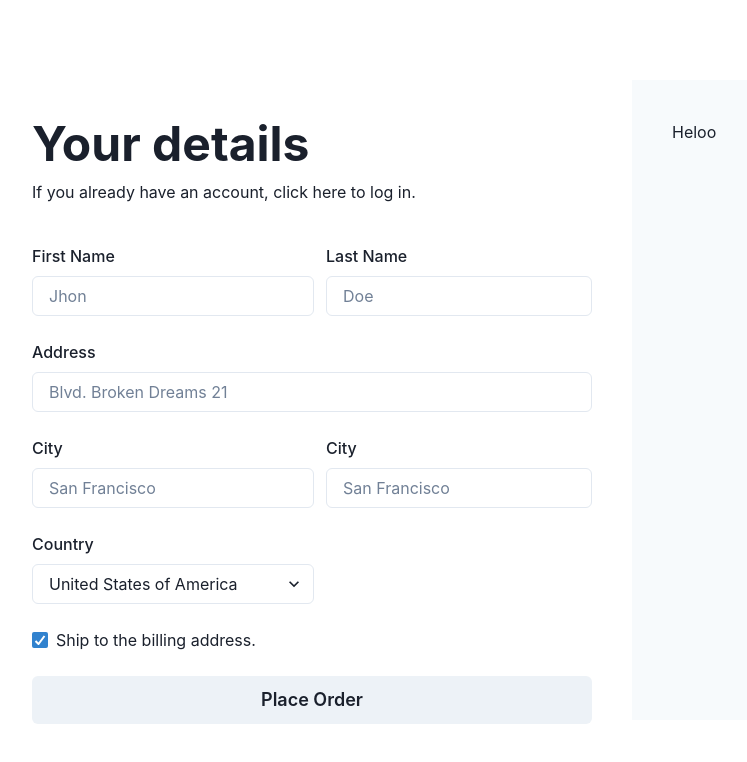
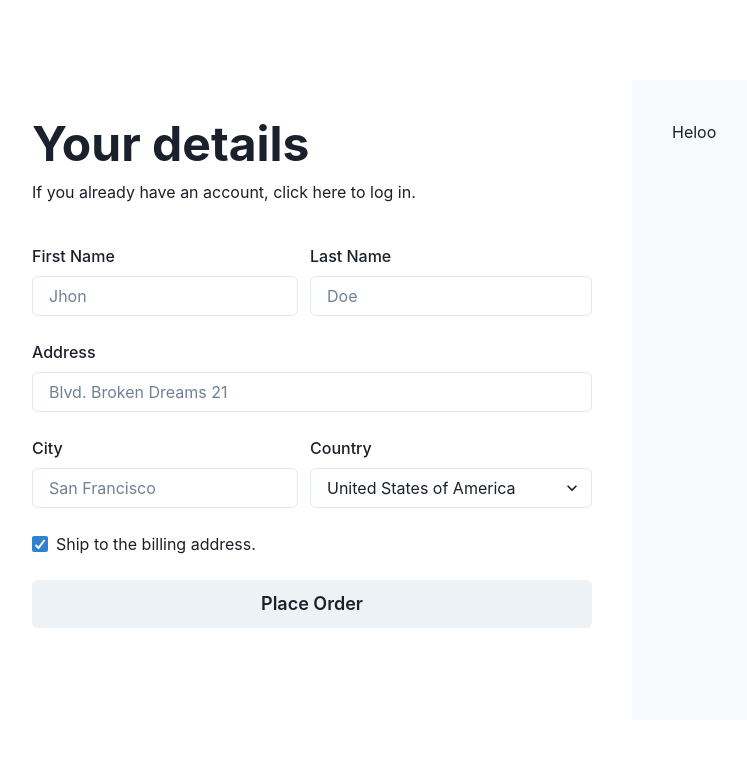
Before and after one commit to alifakbar111/my-app-chakra, a Next.js app: page / in a window 1280 px wide. Shown: the top 762 px of the page, without its empty margins (8-755 px from the left). Built offline with nearby package versions, Linux system fonts and the light colour scheme.

Commit message:
fix: duplicated city field

```diff
--- a/src/sections/details.tsx
+++ b/src/sections/details.tsx
@@ -38,12 +38,6 @@ const Details = () => {
         </GridItem>
         <GridItem colSpan={1}>
           <FormControl>
-            <FormLabel>City</FormLabel>
-            <Input placeholder="San Francisco" />
-          </FormControl>
-        </GridItem>
-        <GridItem colSpan={1}>
-          <FormControl>
             <FormLabel>Country</FormLabel>
             <Select>
               <option value="usa">United States of America</option>
```
